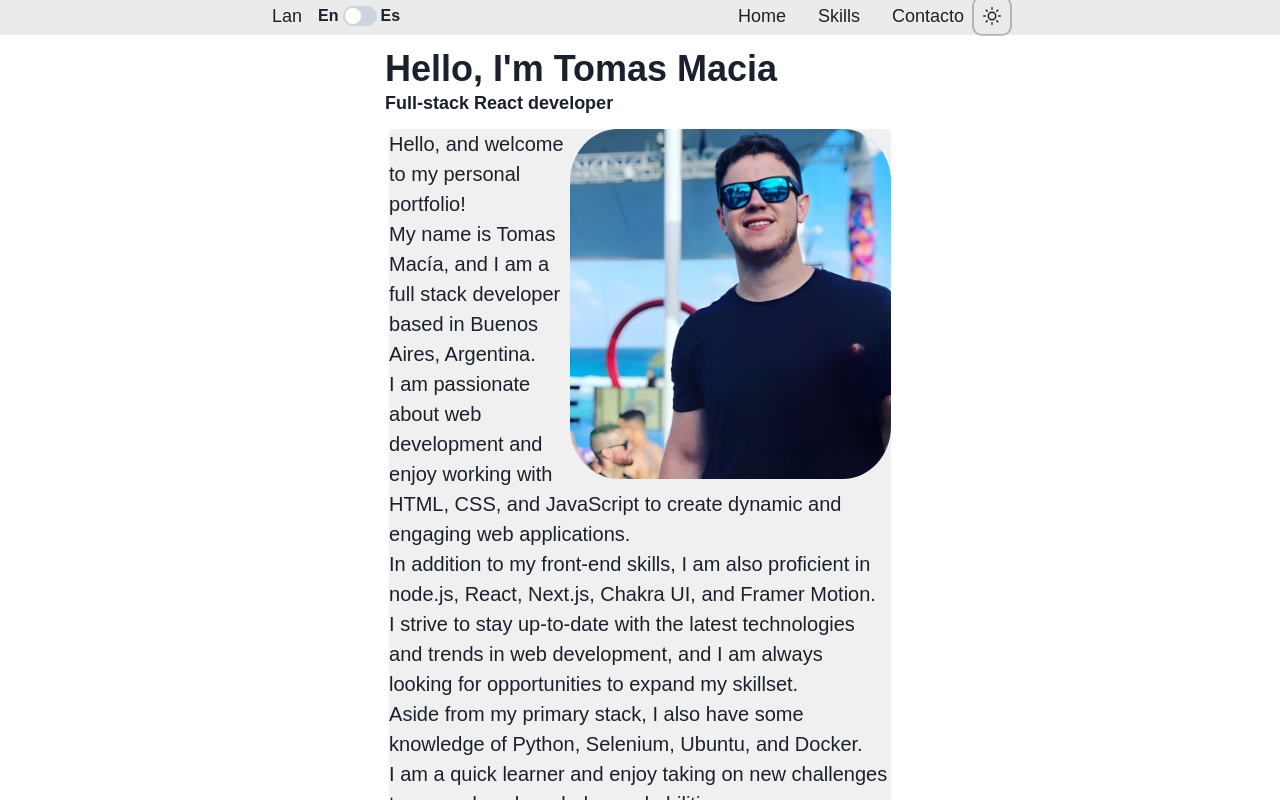
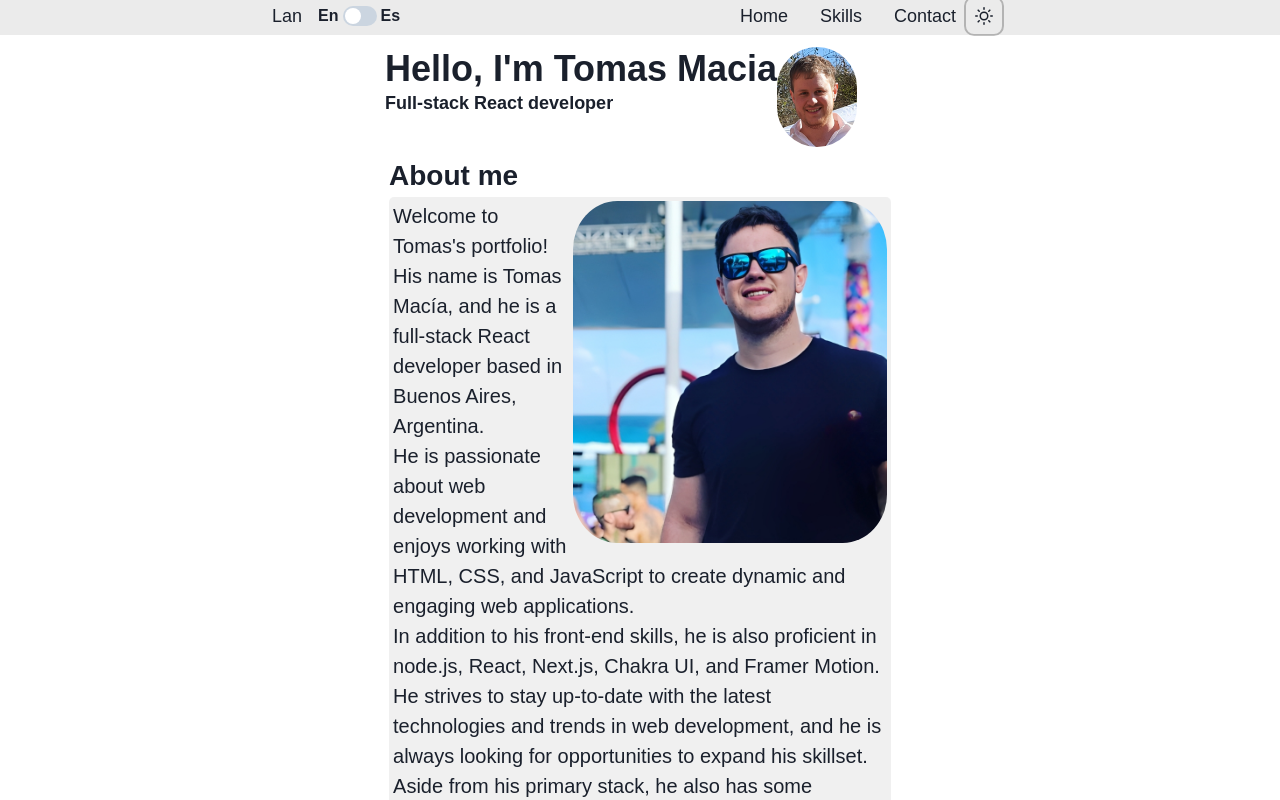
Before and after one commit to tomimacia/tomas-macia, a Next.js app: page / in a window 1280 px wide. Shown: the top 800 px of the page. Built offline with nearby package versions, Linux system fonts and the light colour scheme.

Commit message:
Icon sizes, deleted extra components, changed profile img, added folders to components

```diff
--- a/components/Layout.js
+++ b/components/Layout.js
@@ -1,8 +1,8 @@
 import { Box, Container } from "@chakra-ui/react";
 import Head from "next/head";
-import Footer from "./Footer";
+import Footer from "./Layout/Footer";
 import Navigation from "./Navigation";
-import LayoutTitle from "./LayoutTitle";
+import LayoutTitle from "./Layout/LayoutTitle";
 import { AnimatePresence, motion } from "framer-motion";
 
 const Layout = ({ children }) => {
--- /dev/null
+++ b/components/Layout/LayoutTitle.js
@@ -0,0 +1,19 @@
+import { Box, Container, Flex, Heading, Image, Text } from "@chakra-ui/react";
+import MainProfile from "../../public/images/MainProfile.jpg";
+const LayoutTitle = () => {
+  return (
+    <Container p={3}>
+      <Flex>
+        <Box>
+          <Heading w="100%">Hello, I&apos;m Tomas Macia</Heading>
+          <Text w="100%" fontSize="lg" fontWeight="bold">
+            Full-stack React developer
+          </Text>
+        </Box>
+        <Image borderRadius="full" h={100} src={MainProfile.src} />
+      </Flex>
+    </Container>
+  );
+};
+
+export default LayoutTitle;
--- a/components/LayoutTitle.js
+++ /dev/null
@@ -1,14 +0,0 @@
-import { Container, Heading, Text } from "@chakra-ui/react";
-
-const LayoutTitle = () => {
-  return (
-    <Container p={3}>
-      <Heading w="100%">Hello, I&apos;m Tomas Macia</Heading>
-      <Text w="100%" fontSize="lg" fontWeight="bold">
-        Full-stack React developer
-      </Text>
-    </Container>
-  );
-};
-
-export default LayoutTitle;
--- a/components/Navigation.js
+++ b/components/Navigation.js
@@ -10,10 +10,11 @@ import {
   MenuButton,
   MenuItem,
   MenuList,
+  useColorModeValue,
 } from "@chakra-ui/react";
 import NextLink from "next/link";
-import { ChangeLanguageSwitch } from "./ChangeLanguageSwitch";
-import ColorModeSwitch from "./ColorModeSwitch";
+import { ChangeLanguageSwitch } from "./Navigation/ChangeLanguageSwitch";
+import ColorModeSwitch from "./Navigation/ColorModeSwitch";
 import { HamburgerIcon } from "@chakra-ui/icons";
 
 const Navigation = () => {
@@ -30,7 +31,7 @@ const Navigation = () => {
         <ChangeLanguageSwitch />
 
         <Breadcrumb
-        separator=''
+          separator=""
           display={{ base: "none", sm: "flex", md: "flex" }}
           mr={3}
           fontSize={18}
@@ -49,20 +50,21 @@ const Navigation = () => {
           </BreadcrumbItem>
           <BreadcrumbItem>
             <BreadcrumbLink as={NextLink} href="Contact">
-              Contacto
+              Contact
             </BreadcrumbLink>
           </BreadcrumbItem>
         </Breadcrumb>
-        <Flex flexDir='row'>
+        <Flex flexDir="row">
           <ColorModeSwitch />
 
-          <Box display={{ md: "none",sm:"none" }}>
-            <Menu >
+          <Box display={{ md: "none", sm: "none" }}>
+            <Menu>
               <MenuButton
                 as={IconButton}
+                fontSize={18}
+                outlineColor={useColorModeValue("blackAlpha.400", "gray.400")}
+                size="sm"
                 icon={<HamburgerIcon />}
-                variant="outline"
-                aria-label="Options"
               />
               <MenuList>
                 <MenuItem as={NextLink} href="/">
@@ -78,7 +80,7 @@ const Navigation = () => {
                   as={NextLink}
                   target="blank"
                   rel="noreferrer noopener"
-                  href="https://github.com/craftzdog/craftzdog-homepage"
+                  href="https://github.com/tomimacia/tomas-macia"
                 >
                   View Source
                 </MenuItem>
--- a/components/ColorModeSwitch.js
+++ b/components/Navigation/ColorModeSwitch.js
@@ -16,6 +16,7 @@ const ColorModeSwitch = () => {
         outlineColor={useColorModeValue("blackAlpha.400", "gray.400")}
         cursor="pointer"
         fontSize={18}
+        mr={2}
         size="sm"
         _hover={{ color: "blackAlpha.400" }}
         bg="transparent"
--- a/src/pages/index.js
+++ b/src/pages/index.js
@@ -2,60 +2,60 @@ import {
   Box,
   Container,
   Flex,
+  Heading,
   Image,
   Text,
-  useColorModeValue
+  useColorModeValue,
 } from "@chakra-ui/react";
 import Layout from "../../components/Layout";
-import ProfileImage from "../../public/images/ProfileImage.png";
+import DescriptionProfile from "../../public/images/DescriptionProfile.png";
 export default function Home() {
   return (
     <Layout>
       <Container>
-        <Flex w="100%">
-          <Box
-            borderRadius="5px"
-            bg={useColorModeValue("gray.300", "gray.700")}
-            w="100%"
-          >
-          </Box>
-        </Flex>
+        <Heading size="lg" pb={1}>
+          About me
+        </Heading>
+
         <Flex flexDir="column">
           <Box>
             <Image
+              p={1}
               borderRadius="15%"
               display="block"
               float="right"
               alt="profile-img"
               h={["200px", "250px", "300px", "350px"]}
               maxH={["200px", "300px", "350px", "400px"]}
-              src={ProfileImage.src}
+              src={DescriptionProfile.src}
             />
             <Text
+              p={1}
               borderRadius="5px"
               bg={useColorModeValue("blackAlpha.100", "blackAlpha.300")}
               fontSize={["sm", "md", "md", "xl"]}
             >
-              Hello, and welcome to my personal portfolio! <br />
-              My name is Tomas Macía, and I am a full stack developer based in
-              Buenos Aires, Argentina. <br />I am passionate about web
-              development and enjoy working with HTML, CSS, and JavaScript to
-              create dynamic and engaging web applications. <br />
-              In addition to my front-end skills, I am also proficient in
+              Welcome to Tomas&apos;s portfolio! <br />
+              His name is Tomas Macía, and he is a full-stack React developer
+              based in Buenos Aires, Argentina. <br />
+              He is passionate about web development and enjoys working with
+              HTML, CSS, and JavaScript to create dynamic and engaging web
+              applications. <br />
+              In addition to his front-end skills, he is also proficient in
               node.js, React, Next.js, Chakra UI, and Framer Motion. <br />
-              I strive to stay up-to-date with the latest technologies and
-              trends in web development, and I am always looking for
-              opportunities to expand my skillset. <br />
-              Aside from my primary stack, I also have some knowledge of Python,
-              Selenium, Ubuntu, and Docker. <br />
-              I am a quick learner and enjoy taking on new challenges to expand
-              my knowledge and abilities. <br />
-              I am excited to be a part of the web development community, and I
-              look forward to using my skills to create meaningful and impactful
-              projects. <br />
-              Thank you for taking the time to visit my portfolio, and please
-              feel free to reach out if you have any questions or opportunities
-              you would like to discuss. <br />
+              He strives to stay up-to-date with the latest technologies and
+              trends in web development, and he is always looking for
+              opportunities to expand his skillset. <br />
+              Aside from his primary stack, he also has some knowledge of
+              Python, Selenium, Ubuntu, and Docker. <br />
+              He is a quick learner and enjoys taking on new challenges to
+              expand his knowledge and abilities. <br />
+              He is excited to be a part of the web development community, and
+              he looks forward to use his skills to create meaningful and
+              impactful projects. <br />
+              Thank you for taking the time visiting his portfolio, and please
+              feel free to reach him out if you have any questions or
+              opportunities you would like to discuss. <br />
             </Text>
           </Box>
         </Flex>
```
Also changed, not shown: components/About.js (deleted), components/Layout/Footer.js (renamed from components/Footer.js), components/Navigation/ChangeLanguageSwitch.js (renamed from components/ChangeLanguageSwitch.js), components/Skills.js (deleted), public/images/DescriptionProfile.png (renamed from public/images/ProfileImage.png), public/images/MainProfile.jpg (added).
